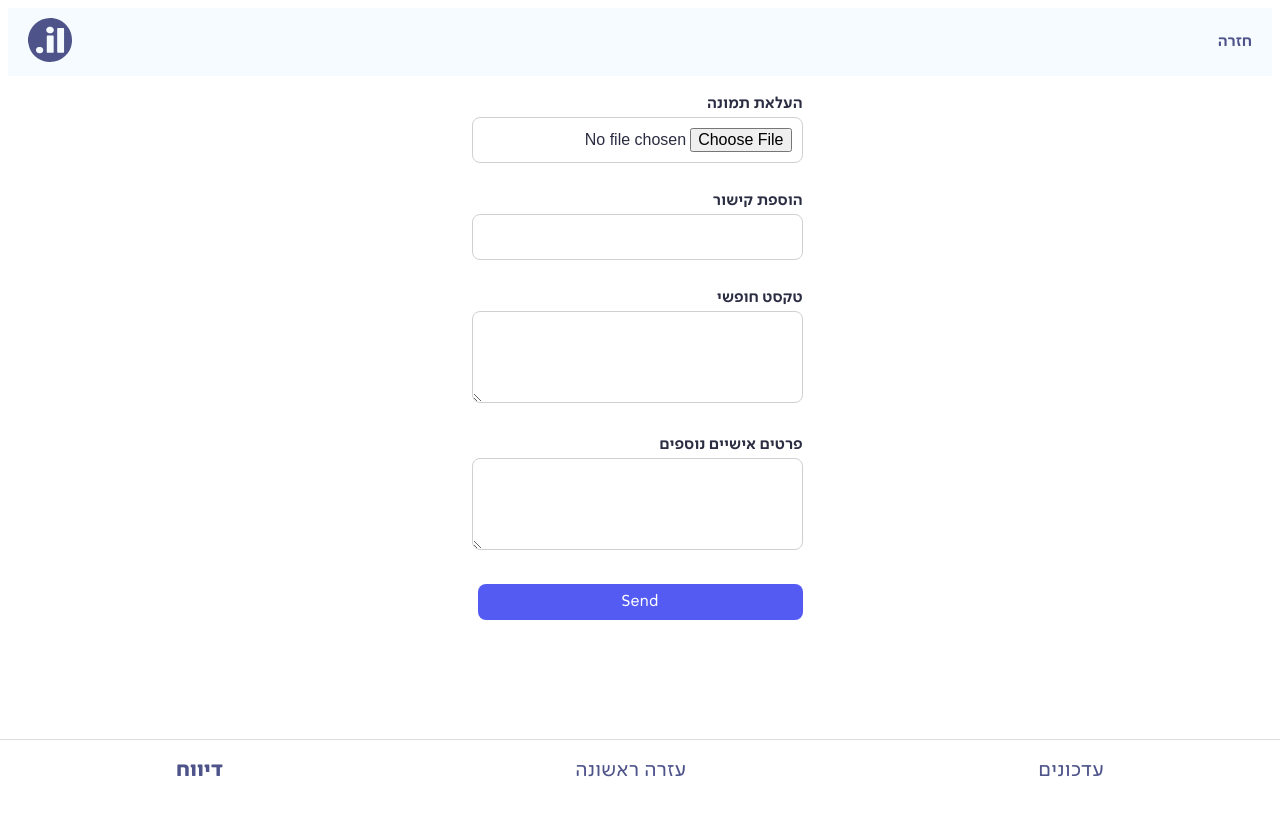
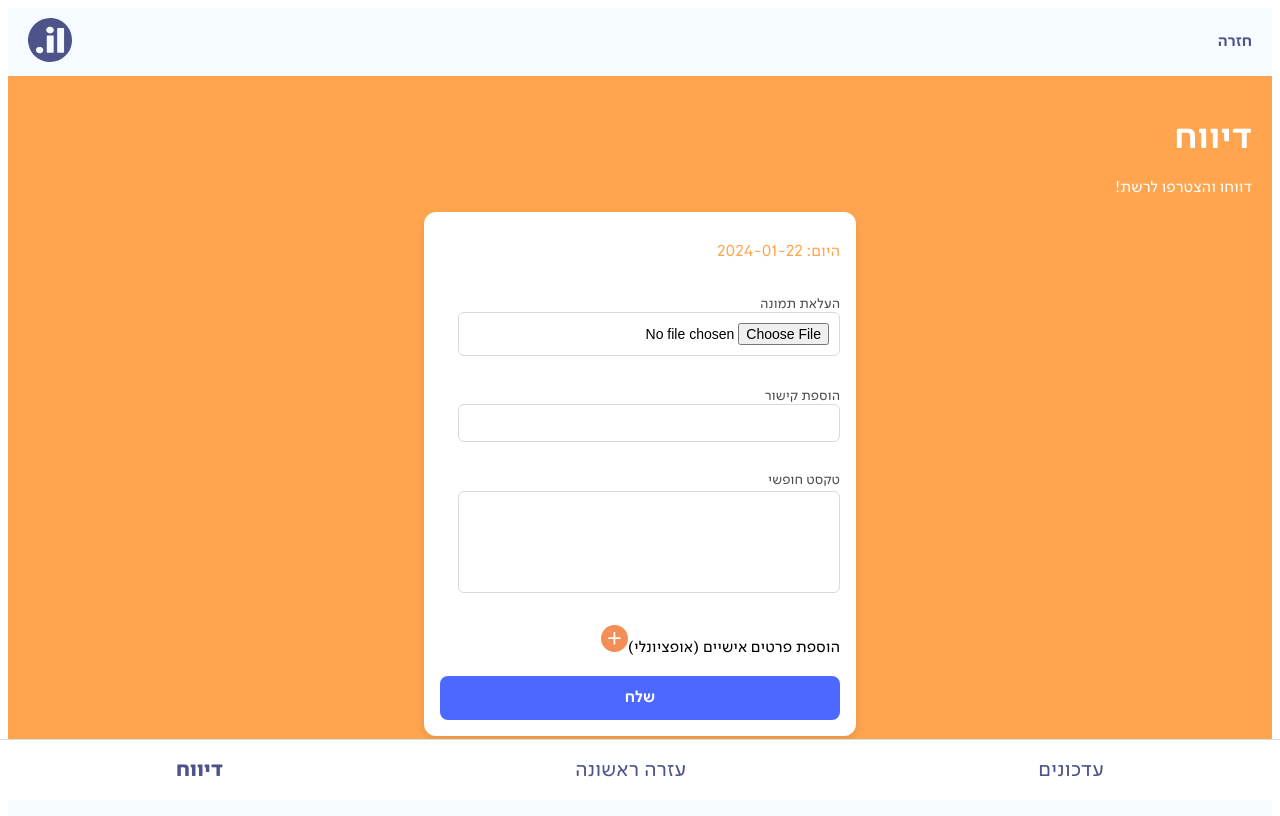
Before and after one commit to lioraVes/Link, a Next.js app: page /report in a window 1280 px wide. Shown: the top 816 px of the page. Built offline with nearby package versions, Linux system fonts and the light colour scheme.

Commit message:
report page

```diff
--- a/app/report/page.module.css
+++ b/app/report/page.module.css
@@ -3,75 +3,140 @@
   flex-direction: column;
   align-items: center;
   justify-content: flex-start;
-  text-align: center;
-  min-height: 100vh;
+  height: 80vh; /* Explicit height */
   padding: 20px;
-  background-color: #ffffff;
-  font-family: "SimplerProAlte", sans-serif;
-  color: #2b2d42;
+  background-color: #ffa54f;
 }
 
-.formGroup {
-  margin-bottom: 20px;
+.contactForm {
+  width: 100%;
+  max-width: 400px;
+  height: 80%;
+  background: #ffffff;
+  border-radius: 12px;
+  padding: 16px;
+  box-shadow: 0px 4px 8px rgba(0, 0, 0, 0.1);
+  display: flex;
+  flex-direction: column;
+  justify-content: space-between;
 }
 
 .label {
-  display: block;
-  margin-bottom: 5px;
+  font-size: 14px;
+  color: #4d4d4d;
+  margin-bottom: 4px; /* Consistent spacing for all labels */
+}
+
+.input {
+  width: 90%;
+  padding: 10px;
+  border: 1px solid #d9d9d9;
+  border-radius: 6px;
+  margin-bottom: 12px;
+  font-size: 14px;
+}
+
+.textareaGroup {
+  display: flex;
+  flex-direction: column;
+  margin-bottom: 12px; /* Reduce space after free text field */
+}
+
+.textareaLabel {
+  font-size: 14px;
+  color: #4d4d4d;
+  margin-bottom: 4px; /* Reduce space between label and textarea */
+}
+
+.textarea {
+  width: 90%;
+  padding: 10px;
+  border: 1px solid #d9d9d9;
+  border-radius: 6px;
+  font-size: 14px;
+  resize: none; /* Prevent resizing */
+  min-height: 80px; /* Set a standard height */
+}
+
+.buttons {
+  display: flex;
+  justify-content: space-between;
+  margin-top: 16px;
+}
+
+.cancelButton,
+.saveButton {
+  width: 48%;
+  padding: 10px;
+  font-size: 14px;
+  font-weight: bold;
+  color: #ffffff;
+  border: none;
+  border-radius: 6px;
+  cursor: pointer;
+}
+
+.cancelButton {
+  background-color: #ff6b6b;
+}
+
+.cancelButton:hover {
+  background-color: #ff4d4d;
+}
+
+.saveButton {
+  background-color: #4c68ff;
+}
+
+.saveButton:hover {
+  background-color: #3956cc;
+}
+
+.toggleButton {
+  font-size: 24px;
+  background-color: #4c68ff;
+  color: white;
+  border: none;
+  border-radius: 50%;
+  width: 36px;
+  height: 36px;
+  cursor: pointer;
+  align-self: flex-start;
+}
+
+.toggleButton:hover {
+  background-color: #3956cc;
+}
+
+.submitButton {
+  width: 100%;
+  padding: 14px;
+  font-size: 16px;
+  font-weight: bold;
+  color: white;
+  background-color: #4c68ff;
+  border: none;
+  border-radius: 8px;
+  cursor: pointer;
+}
+
+.submitButton:hover {
+  background-color: #3956cc;
+}
+
+.reportHeader {
+  border-radius: 8px; /* Rounded corners */
+  color: #ffffff;
+  text-align: right; /* Aligns text to the right */
+  width: 100%; /* Ensure it spans the full container width */
+}
+
+.reportPageTitle {
+  font-size: 36px; /* Adjust font size as needed */
   font-weight: bold;
 }
 
-.input{
-  text-align: center;
-  width: 95%;
-  margin-bottom: 10px;
-  height: 24px;
-  border: 1px solid #d0d0d0;
-  border-radius: 8px;
-  padding: 10px;
+.reportPageDate {
   font-size: 16px;
-  color: #2b2d42;
+  color: #ffa54f; /* Subtle color for date */
 }
-.text {
-  font-size: 18px;
-  margin-bottom: 20px;
-}
-/* Footer */
-.footer {
-  margin-top: 20px;
-  width: 100%;
-}
-
-.formGroup {
-  width: 100%;
-  text-align: right;
-  margin-bottom: 20px;
-}
-
-.textarea {
-  text-align: center;
-  width: 95%;
-  margin-bottom: 10px;
-  height: 70px;
-  border: 1px solid #d0d0d0;
-  border-radius: 8px;
-  padding: 10px;
-  font-size: 16px;
-  color: #2b2d42;
-  line-height: 1;
-}
-.submitButton {
-  width: 100%;
-  padding: 10px 20px;
-  font-size: 16px;
-  color: #ffffff;
-  background-color: #535bf2;
-  border: none;
-  border-radius: 8px;
-  cursor: pointer;
-  transition: background-color 0.3s ease;
-}
-
-.submitButton:hover {
-  background-color: #4148c9;
-}
--- a/app/report/page.tsx
+++ b/app/report/page.tsx
@@ -8,70 +8,180 @@ import { ContactFormResponse } from "./types";
 const formHandlerUrl = "/report/api";
 
 export default function ContactForm() {
-  const [formData, setFormData] = useState<{
-    image: File | null;
-    link: string;
-    text: string;
-    personalDetails: string;
-  }>({
-    image: null,
+  const [formData, setFormData] = useState({
+    image: null as File | null,
     link: "",
     text: "",
-    personalDetails: "",
+    personalDetails: {
+      firstName: "",
+      lastName: "",
+      phone: "",
+      email: "",
+    },
   });
 
   const [submissionResponse, setSubmissionResponse] = useState<ContactFormResponse | undefined>(undefined);
+  const [showAdditionalDetails, setShowAdditionalDetails] = useState(false);
 
   function handleChange(event: ChangeEvent<HTMLInputElement | HTMLTextAreaElement>) {
     const { name, value, files } = event.target as HTMLInputElement;
+
     if (files) {
-      setFormData((prevFormData) => ({ ...prevFormData, [name]: files[0] }));
+      setFormData({ ...formData, image: files[0] });
+    } else if (name in formData.personalDetails) {
+      setFormData({
+        ...formData,
+        personalDetails: { ...formData.personalDetails, [name]: value },
+      });
     } else {
-      setFormData((prevFormData) => ({ ...prevFormData, [name]: value }));
+      setFormData({ ...formData, [name]: value });
     }
   }
 
   async function handleSubmit(event: SyntheticEvent) {
     event.preventDefault();
+
     const response = await postFormData(formData, formHandlerUrl);
     setSubmissionResponse(response);
   }
 
-  const formClassName = `${styles.contactForm} gray-bg`;
-
   return (
     <main>
       <div className={styles.container}>
+        <div className={styles.reportHeader}>
+          <h1 className={styles.reportPageTitle}>דיווח</h1>
+          <p className={styles.reportPageSubtitle}>
+            דווחו והצטרפו לרשת!
+          </p>
+        </div>
+
         {submissionResponse ? (
           <div className="center">{submissionResponse.message}</div>
+        ) : showAdditionalDetails ? (
+          <div className={styles.contactForm}>
+            <h2>הוספת פרטים אישיים</h2>
+            <label htmlFor="firstName" className={styles.label}>
+              שם פרטי
+            </label>
+            <input
+              type="text"
+              id="firstName"
+              name="firstName"
+              value={formData.personalDetails.firstName}
+              onChange={handleChange}
+              className={styles.input}
+            />
+            <label htmlFor="lastName" className={styles.label}>
+              שם משפחה
+            </label>
+            <input
+              type="text"
+              id="lastName"
+              name="lastName"
+              value={formData.personalDetails.lastName}
+              onChange={handleChange}
+              className={styles.input}
+            />
+            <label htmlFor="phone" className={styles.label}>
+              טלפון
+            </label>
+            <input
+              type="text"
+              id="phone"
+              name="phone"
+              value={formData.personalDetails.phone}
+              onChange={handleChange}
+              className={styles.input}
+            />
+            <label htmlFor="email" className={styles.label}>
+              כתובת מייל
+            </label>
+            <input
+              type="text"
+              id="email"
+              name="email"
+              value={formData.personalDetails.email}
+              onChange={handleChange}
+              className={styles.input}
+            />
+            <div className={styles.buttons}>
+              <button
+                type="button"
+                className={styles.cancelButton}
+                onClick={() => setShowAdditionalDetails(false)}
+              >
+                ביטול
+              </button>
+              <button
+                type="button"
+                className={styles.saveButton}
+                onClick={() => setShowAdditionalDetails(false)}
+              >
+                שמור שינויים
+              </button>
+            </div>
+          </div>
         ) : (
-      <form className={formClassName} onSubmit={handleSubmit}>
+          <form className={styles.contactForm} onSubmit={handleSubmit}>
+            <p className={styles.reportPageDate}>היום: 2024-01-22</p>
             <div className={styles.formGroup}>
-        <label htmlFor="image" className={styles.label}>העלאת תמונה</label>
-        <input type="file" id="image" name="image" onChange={handleChange} className={styles.input} required/>
+              <label htmlFor="image" className={styles.label}>
+                העלאת תמונה
+              </label>
+              <input
+                type="file"
+                id="image"
+                name="image"
+                onChange={handleChange}
+                className={styles.input}
+              />
             </div>
+
             <div className={styles.formGroup}>
-        <label htmlFor="link" className={styles.label}>הוספת קישור</label>
-        <input type="text" id="link" name="link" value={formData.link} onChange={handleChange} className={styles.input} />
+              <label htmlFor="link" className={styles.label}>
+                הוספת קישור
+              </label>
+              <input
+                type="text"
+                id="link"
+                name="link"
+                value={formData.link}
+                onChange={handleChange}
+                className={styles.input}
+              />
             </div>
-      <div className={styles.formGroup}>
-        <label htmlFor="text" className={styles.label}>טקסט חופשי</label>
-        <textarea id="text" name="text" value={formData.text} onChange={handleChange} className={styles.textarea}></textarea>
-      </div>
-      <div className={styles.formGroup}>
-        <label htmlFor="personalDetails" className={styles.label}>פרטים אישיים נוספים</label>
+
+            <div className={styles.textareaGroup}>
+              <label htmlFor="text" className={styles.textareaLabel}>
+                טקסט חופשי
+              </label>
               <textarea
-          id="personalDetails"
-          name="personalDetails"
-          value={formData.personalDetails}
+                id="text"
+                name="text"
+                value={formData.text}
                 onChange={handleChange}
                 className={styles.textarea}
               ></textarea>
             </div>
-      <button type="submit" className={styles.submitButton}>Send</button>
-    </form>)}
+
+            <div className={styles.formGroup}>
+            <a className={styles.newsLink} onClick={() => setShowAdditionalDetails(true)}>
+            הוספת פרטים אישיים (אופציונלי)
+            <svg width="27" height="27" viewBox="0 0 27 27" fill="none" xmlns="http://www.w3.org/2000/svg">
+<circle cx="13.5" cy="13.5" r="13.5" fill="#F38F56"/>
+<path d="M13.1232 19.424C13.0272 19.424 12.9552 19.376 12.8592 19.376C12.6912 19.328 12.5712 19.232 12.5712 18.968V14.36C12.5712 14.264 12.5232 14.192 12.4512 14.144C12.4032 14.12 12.3552 14.072 12.2832 14.072H7.72319C7.43519 14.072 7.31519 13.952 7.26719 13.784C7.26719 13.688 7.21919 13.616 7.21919 13.52V12.824C7.31519 12.464 7.48319 12.344 7.79519 12.344H12.1632C12.4032 12.296 12.4752 12.224 12.5472 12.056C12.5712 12.008 12.5712 11.96 12.5712 11.912V7.496C12.5712 7.208 12.6912 7.088 12.8592 7.04C12.9552 7.04 13.0272 6.992 13.1232 6.992H13.8192C14.1792 7.088 14.2992 7.256 14.2992 7.568V12.056C14.2992 12.128 14.3472 12.2 14.3952 12.248C14.4432 12.32 14.4912 12.344 14.5872 12.344H19.1232C19.4352 12.344 19.5552 12.416 19.6512 12.776V13.52C19.6512 13.616 19.6032 13.688 19.6032 13.784C19.5552 13.952 19.4592 14.072 19.1952 14.072H14.7072C14.4672 14.12 14.3952 14.192 14.3232 14.36C14.2992 14.408 14.2992 14.456 14.2992 14.504V18.896C14.2992 19.208 14.2272 19.328 13.8672 19.424H13.1232Z" fill="white"/>
+</svg>
+
+            </a>
+
+            </div>
+
+            <button type="submit" className={styles.submitButton}>
+              שלח
+            </button>
+          </form>
+        )}
       </div>
     </main>
-
   );
 }
```
Also changed, not shown: app/report/utils.ts (+19 -1 lines). Lines whose indentation alone changed are shown as unchanged.
